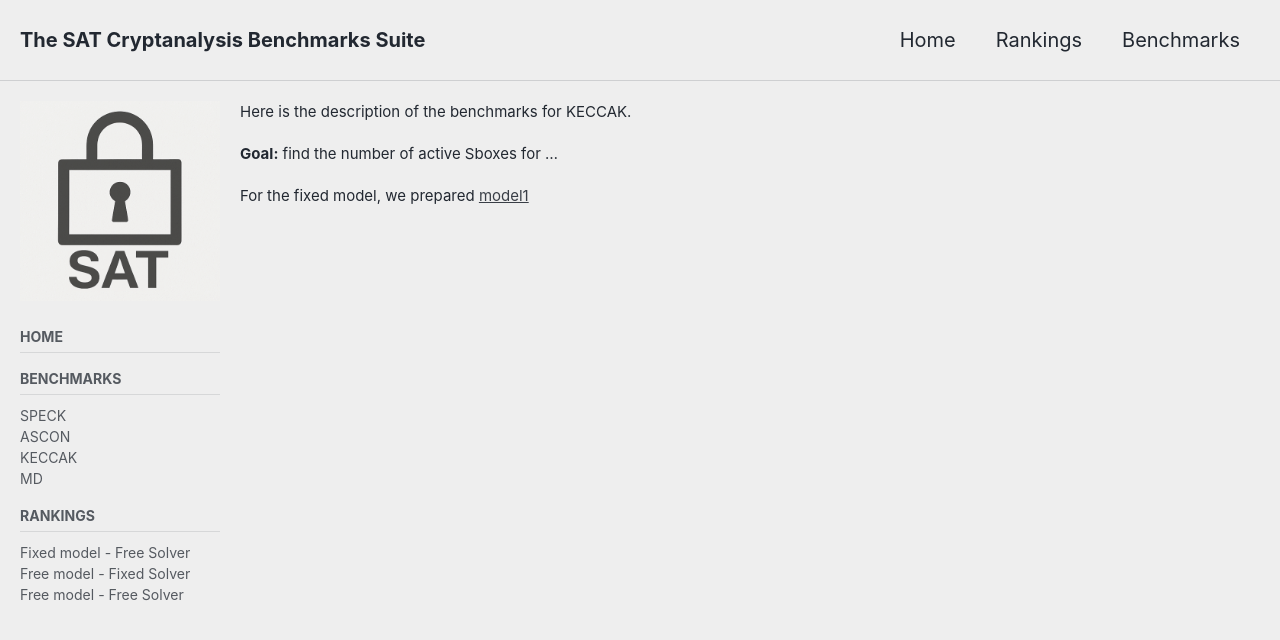
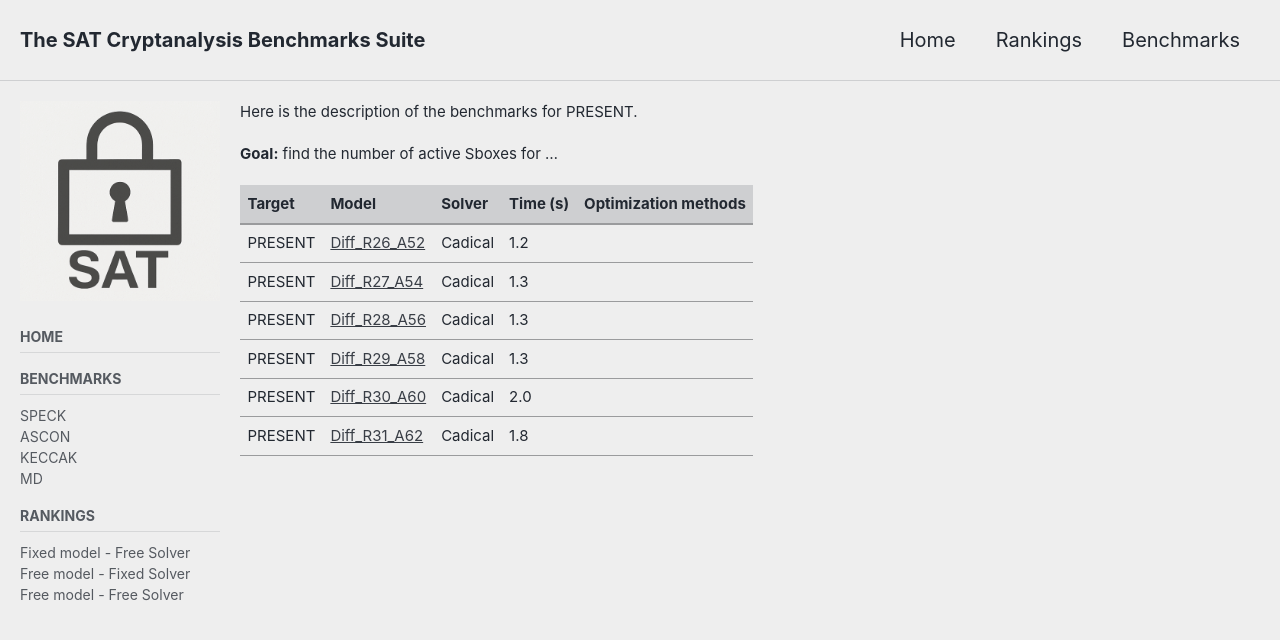
Before and after one commit to cryptanalysisbench/SATbench, a Jekyll site: the page built from benchmarks/PRESENT.md, in a window 1280 px wide and 900 px high. Shown: the top 640 px of the window. Built offline with Jekyll 4.4.1, drawn with Linux system fonts in a browser that asks for light colours; cached includes are drawn as plain includes; nearby versions of some CDN libraries.

Commit message:
Update PRESENT.md

```diff
--- a/benchmarks/PRESENT.md
+++ b/benchmarks/PRESENT.md
@@ -9,8 +9,15 @@ sidebar:
     nav: "docs"
 ---
 
-Here is the description of the benchmarks for KECCAK.
+Here is the description of the benchmarks for PRESENT.
 
 **Goal:** find the number of active Sboxes for ...
 
-For the fixed model, we prepared [model1](\models\KECCAK\test)
+| Target | Model    | Solver  | Time (s)   | Optimization methods |
+| --------| -------- | ------- |------- | ------- |
+| PRESENT   | [Diff_R26_A52](../models/PRESENT/Problem-Round26-Active52.cnf)  | Cadical  | 1.2  |    |
+| PRESENT   | [Diff_R27_A54](../models/PRESENT/Problem-Round27-Active54.cnf)  | Cadical  | 1.3  |    |
+| PRESENT   | [Diff_R28_A56](../models/PRESENT/Problem-Round28-Active56.cnf)  | Cadical  | 1.3  |    |
+| PRESENT   | [Diff_R29_A58](../models/PRESENT/Problem-Round29-Active58.cnf)  | Cadical  | 1.3  |    |
+| PRESENT   | [Diff_R30_A60](../models/PRESENT/Problem-Round30-Active60.cnf)  | Cadical  | 2.0  |    |
+| PRESENT   | [Diff_R31_A62](../models/PRESENT/Problem-Round31-Active62.cnf)  | Cadical  | 1.8  |    |
```
